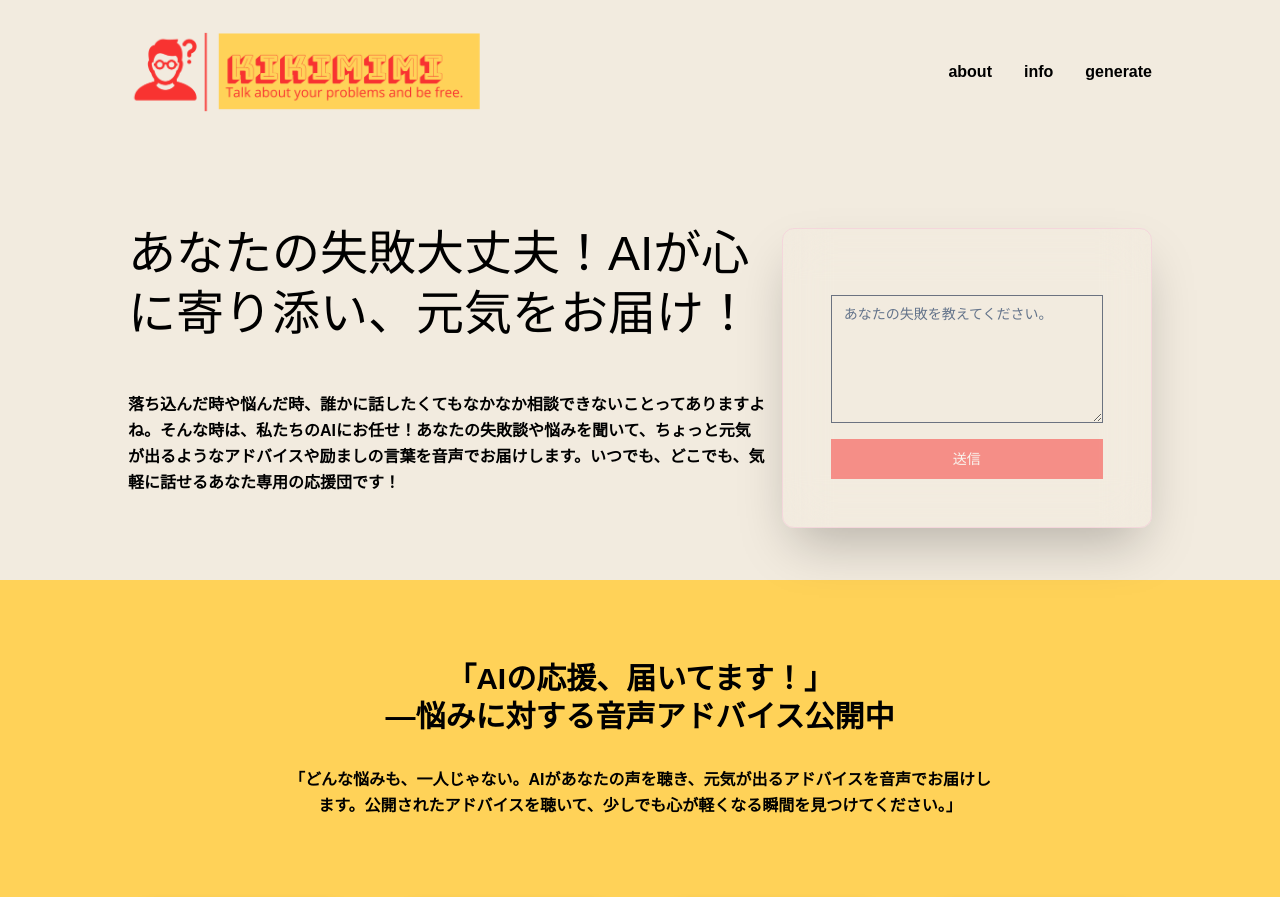
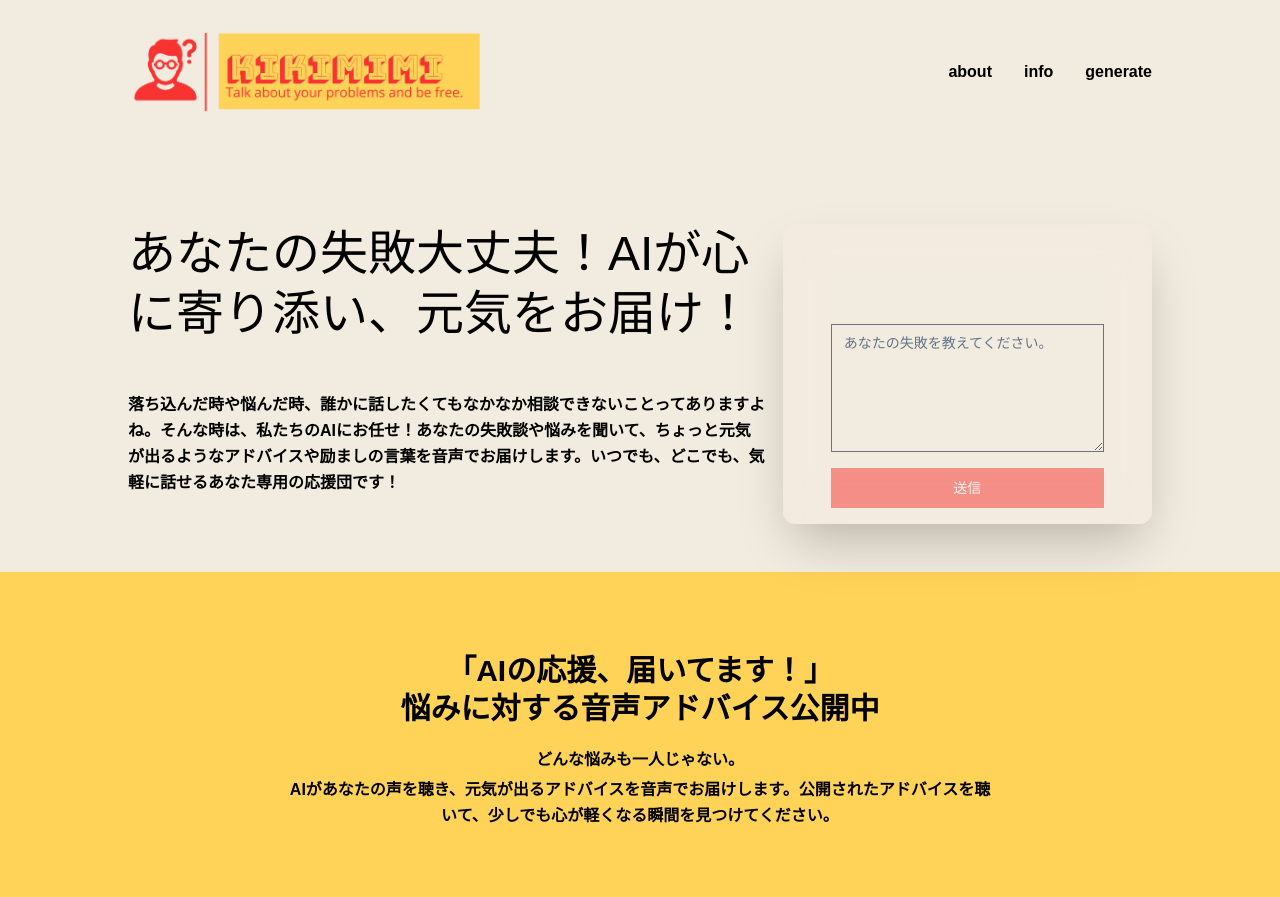
Before and after one commit to manjutabetai/rakugo, a Next.js app: page / in a window 1280 px wide. Shown: the top 897 px of the page. Built offline with nearby package versions, Linux system fonts and the light colour scheme; a web font is replaced by a local one.

Commit message:
とりあえず

```diff
--- a/app/InputArea.tsx
+++ b/app/InputArea.tsx
@@ -105,7 +105,7 @@ const InputArea = () => {
     setSoundUrl("aaa");
   };
   return (
-    <div className="flex h-[300px] flex-col justify-end w-full p-12 ml-4 rounded-xl my-1 backdrop-blur-xl shadow-2xl border border-opacity-30 border-pink-300 animate-pulse-slow">
+    <div className="flex h-[300px] flex-col justify-end w-full px-12 pb-4 ml-4 rounded-xl backdrop-blur-xl shadow-2xl">
       <div>
         {!isLoading && !soundUrl && (
           <Textarea
--- a/app/_blobs/Blob.tsx
+++ b/app/_blobs/Blob.tsx
@@ -76,7 +76,6 @@ const Blob = () => {
   }, [soundUrl]);
 
   const handleClick = () => {
-    console.log(speechSoundRef?.playing());
     if (soundUrl && speechSoundRef) {
       if (speechSoundRef.playing()) {
         speechSoundRef.pause();
--- a/app/page.tsx
+++ b/app/page.tsx
@@ -84,15 +84,18 @@ export default function Home() {
             className="py-20 px-32 bg-customYellow"
             // style={{ backgroundColor: "#ffd258" }}
           >
-            <div className="flex flex-col justify-start mx-auto gap-4  items-center text-center px-40 mb-20">
+            <div className="flex flex-col justify-start mx-auto gap-1  items-center text-center px-40 mb-20">
               <h1 className="text-3xl mb-4 mx-auto leading-tight font-bold">
                 「AIの応援、届いてます！」
                 <br />
-                —悩みに対する音声アドバイス公開中
+                悩みに対する音声アドバイス公開中
               </h1>
 
               <p className="leading-relaxed font-bold ">
-                「どんな悩みも、一人じゃない。AIがあなたの声を聴き、元気が出るアドバイスを音声でお届けします。公開されたアドバイスを聴いて、少しでも心が軽くなる瞬間を見つけてください。」
+                どんな悩みも一人じゃない。
+              </p>
+              <p className="leading-relaxed font-bold mt-0">
+                AIがあなたの声を聴き、元気が出るアドバイスを音声でお届けします。公開されたアドバイスを聴いて、少しでも心が軽くなる瞬間を見つけてください。
               </p>
             </div>
             <div className="grid  gap-10 sm:grid-cols-1 lg:grid-cols-4 ">
--- a/components/VoicePlayer.tsx
+++ b/components/VoicePlayer.tsx
@@ -1,42 +1,63 @@
 import { Play, Pause, Trash } from "lucide-react";
-import { useState, useContext } from "react";
+import { useContext } from "react";
 import { IsPlayContext } from "@/app/page";
 
 const VoicePlayer = () => {
   const { isPlay, setIsPlay, soundUrl, setSoundUrl, isLoading, setIsLoading } =
     useContext(IsPlayContext);
 
-  // togglePlay関数のリファクタリング
+  // 再生・一時停止の切り替え
   const togglePlay = () => {
-    setIsPlay(!isPlay); // 以前の値を基にトグル
+    setIsPlay(!isPlay);
   };
 
-  // 削除のロジック
+  // 音声ファイルの削除
   const handleDelete = () => {
     console.log("音声ファイルが削除されました");
     setSoundUrl(""); // soundUrlを空にする
   };
 
   return (
-    <div className="flex items-center justify-between bg-white rounded-full shadow-md p-2 w-32">
+    <div
+      className="flex items-center justify-between bg-customWhite rounded-full p-2 w-40 mx-auto mt-8"
+      style={{
+        boxShadow: "inset 7px 7px 14px #c7c7c7, inset -7px -7px 14px #f8f8f8",
+      }}
+    >
+      {/* 再生・一時停止ボタン */}
       <button
         onClick={togglePlay}
-        className="p-2 rounded-full hover:bg-gray-100 transition-colors duration-200 focus:outline-none focus:ring-2 focus:ring-blue-300"
+        className="button p-2 rounded-full hover:shadow-inset transition-shadow duration-200 focus:outline-none focus:ring-2 focus:ring-customRed"
         aria-label={isPlay ? "一時停止" : "再生"}
       >
         {isPlay ? (
-          <Pause size={24} strokeWidth={2} className="text-blue-600" />
+          <Pause
+            size={24}
+            strokeWidth={2}
+            className="text-[#c7c7c7] hover:text-customYellow"
+          />
         ) : (
-          <Play size={24} strokeWidth={2} className="text-blue-600" />
+          <Play
+            size={24}
+            strokeWidth={2}
+            className="text-[#c7c7c7] hover:text-customYellow"
+          />
         )}
       </button>
+
       <div className="h-8 w-px bg-gray-300"></div>
+
+      {/* 削除ボタン */}
       <button
         onClick={handleDelete}
-        className="p-2 rounded-full hover:bg-gray-100 transition-colors duration-200 focus:outline-none focus:ring-2 focus:ring-red-300"
+        className="button p-2 rounded-full"
         aria-label="削除"
       >
-        <Trash size={24} strokeWidth={2} className="text-red-500" />
+        <Trash
+          size={24}
+          strokeWidth={2}
+          className="text-[#c7c7c7] hover:text-customYellow"
+        />
       </button>
     </div>
   );
```
